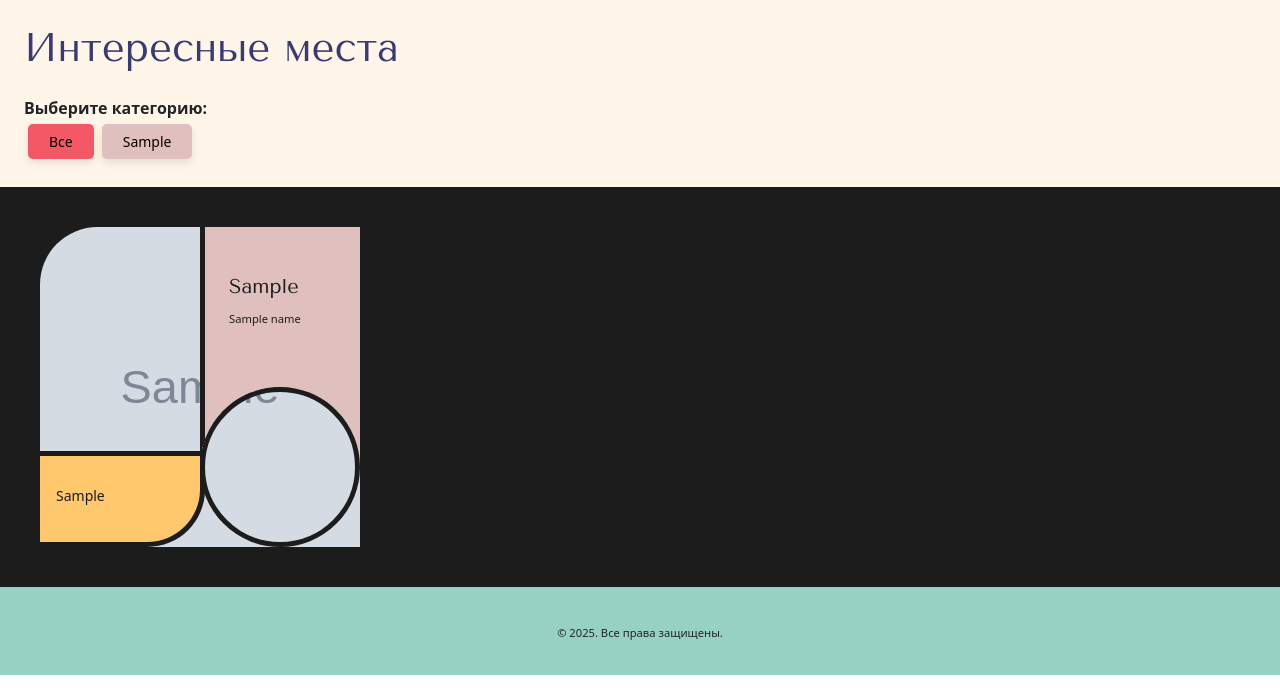
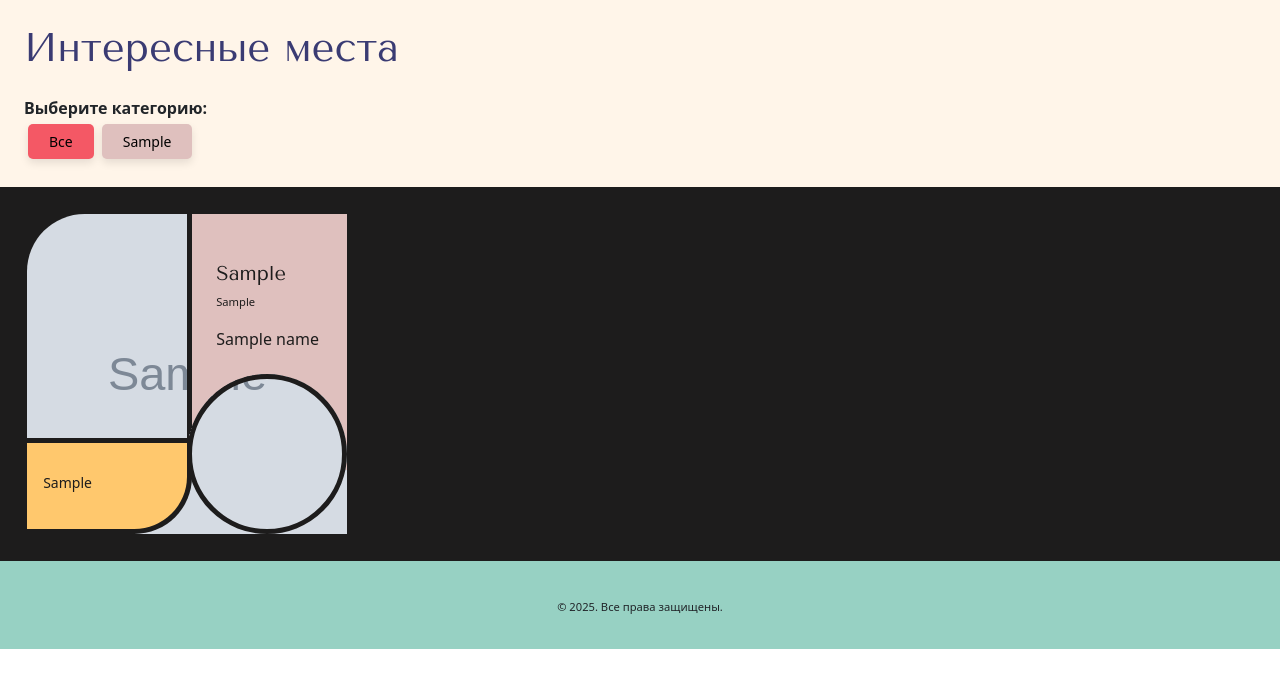
Before and after one commit to Marakuyaspb/around, a Django app: page /blog/ in a window 1280 px wide. Shown: the part 104-800 px from the top of the page. Run offline with Django 5.2, Linux system fonts and the light colour scheme; tables that the repository leaves empty hold one stand-in row (values such as "Sample post"); grey boxes marked "Sample" are stand-in pictures; some libraries are stand-ins or nearby versions.

Commit message:
it is strange

```diff
--- a/blog/templates/blog/article_list.html
+++ b/blog/templates/blog/article_list.html
@@ -14,8 +14,9 @@
 						<center><p class='pt-2 ps-3 small'>{{ the_article.category }}</p></center>
 					</div>
 					<div class="anti_circle absolute lavender_bg black">
-						<h5 class='px-4 pt-5'>{{ the_article.country }}</h5>
-						<p class='px-4 pt-1 smaller'>{{ the_article.place_name }}</p>
+						<h5 class='ps-4 pt-5'>{{ the_article.country }}</h5>
+						<p class='ps-4 smaller'>{{ the_article.region }}</p>
+						<p class='ps-4 '>{{ the_article.place_name }}</p>
 					</div>
 					<div class="circle absolute"></div>
 				</div>
--- a/blog/urls.py
+++ b/blog/urls.py
@@ -22,5 +22,4 @@ urlpatterns = [
     # all articles in one region
     path('blog/<slug:country_slug>/<slug:region_slug>/', views.by_region, name='by_region'),
 
-
 ]
--- a/static/css/main_style.css
+++ b/static/css/main_style.css
@@ -310,9 +310,9 @@ p {
 
 .grid-box {
   display: grid;
-  gap: 1.5rem;          /* space between cards */
+  gap: 0.7rem;          /* space between cards */
   grid-template-columns: repeat(auto-fit, minmax(20em, 1fr));
-  padding: 1.5rem;      /* optional page padding */
+  padding: 0.7rem;      /* optional page padding */
 }
 
 
```
Also changed, not shown: blog/templates/blog/the_article.html (+8 -2 lines).
